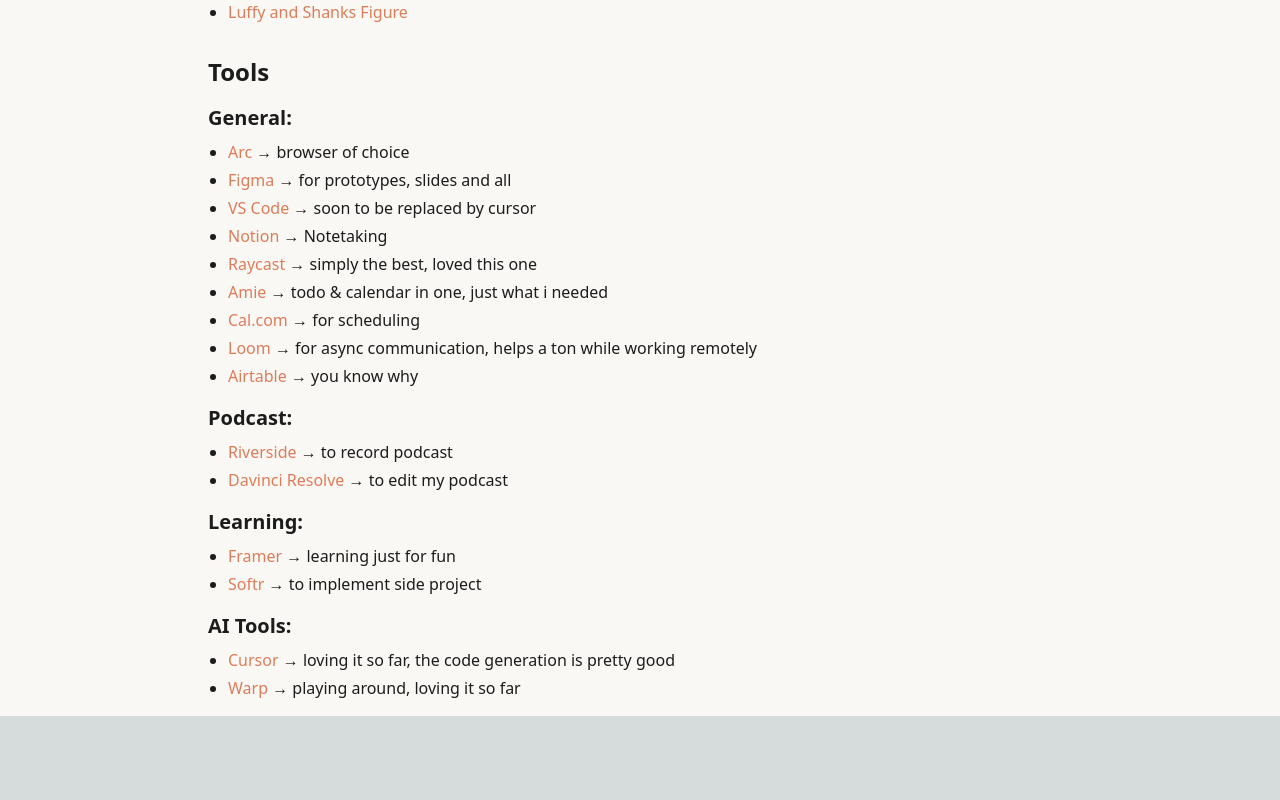
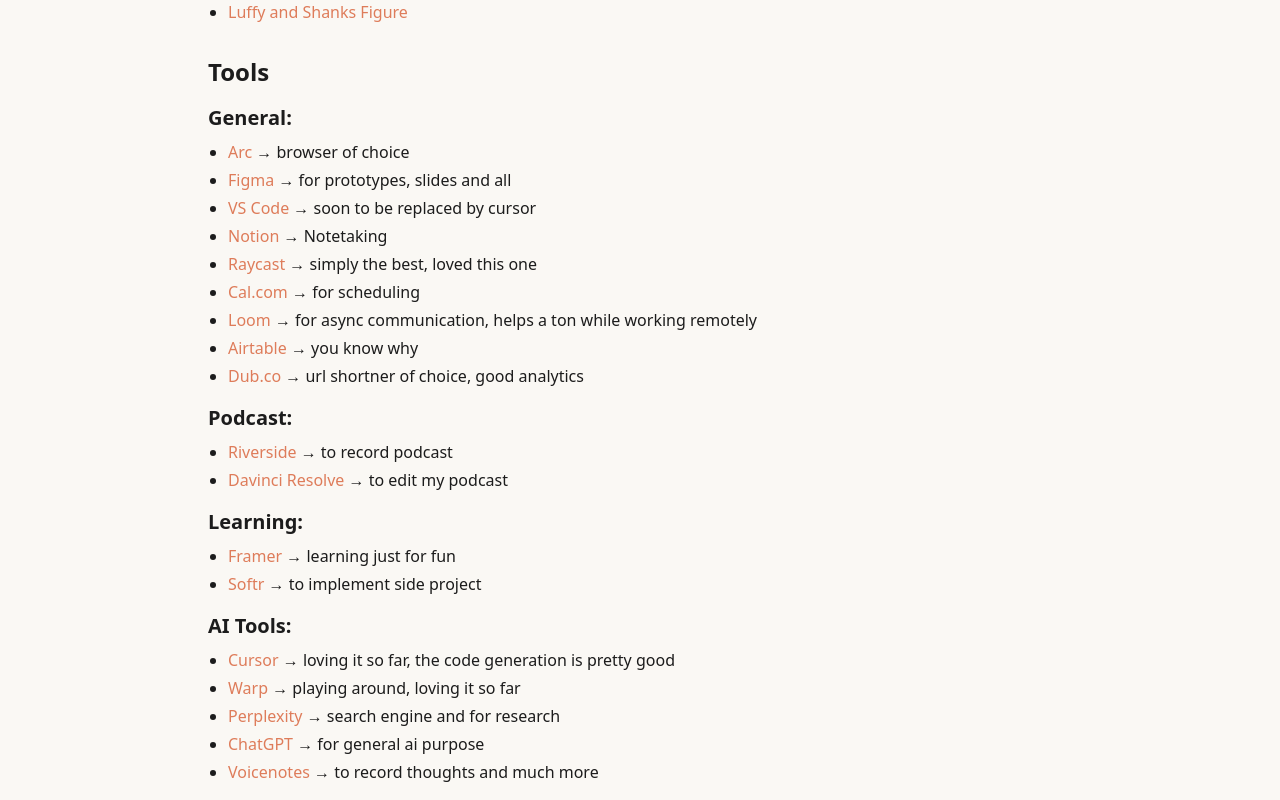
Before and after one commit to advaith-unnikrishnan/portfoliov2, a Next.js app: page /components/workspace in a window 1280 px wide. Shown: the part 1117-1917 px from the top of the page. Before the commit the page ends 1833 px from the top, so only its background shows below. Built offline with nearby package versions, Linux system fonts and the light colour scheme.

Commit message:
fix: update URLs

```diff
--- a/app/components/home/page.js
+++ b/app/components/home/page.js
@@ -291,7 +291,7 @@
               </div>
               <div className="mt-8 text-center">
                 <a
-                  href="https://cal.com/iamdavaith/consulting-discovery-call"
+                  href="https://cal.com/iamadvaith/consulting-discovery-call"
                   target="_blank"
                   rel="noopener noreferrer"
                   className="inline-block px-8 py-3 bg-custom-coral text-white font-semibold rounded-full hover:bg-opacity-90 transition duration-300 ease-in-out transform hover:scale-105"
--- a/app/components/workspace/page.js
+++ b/app/components/workspace/page.js
@@ -23,10 +23,10 @@
         { name: "VS Code", description: "soon to be replaced by cursor", link: "https://code.visualstudio.com/" },
         { name: "Notion", description: "Notetaking", link: "https://www.notion.so/" },
         { name: "Raycast", description: "simply the best, loved this one", link: "https://www.raycast.com/" },
-        { name: "Amie", description: "todo & calendar in one, just what i needed", link: "https://amie.so/" },
-        { name: "Cal.com", description: "for scheduling", link: "https://cal.com/" },
+        { name: "Cal.com", description: "for scheduling", link: "https://refer.cal.com/iamadvaith" },
         { name: "Loom", description: "for async communication, helps a ton while working remotely", link: "https://www.loom.com/" },
         { name: "Airtable", description: "you know why", link: "https://www.airtable.com/" },
+        { name: "Dub.co", description: "url shortner of choice, good analytics", link: "https://dub.co/"},
       ]
     },
     {
@@ -48,6 +48,9 @@
       items: [
         { name: "Cursor", description: "loving it so far, the code generation is pretty good", link: "https://www.cursor.com/" },
         { name: "Warp", description: "playing around, loving it so far", link: "https://www.warp.dev/" },
+        { name: "Perplexity", description: "search engine and for research", link: "https://perplexity.ai/"},
+        { name: "ChatGPT", description:"for general ai purpose", link: "https://chatgpt.com/"},
+        { name: "Voicenotes", description:"to record thoughts and much more", link: "https://voicenotes.com"}
       ]
     },
   ];
```
